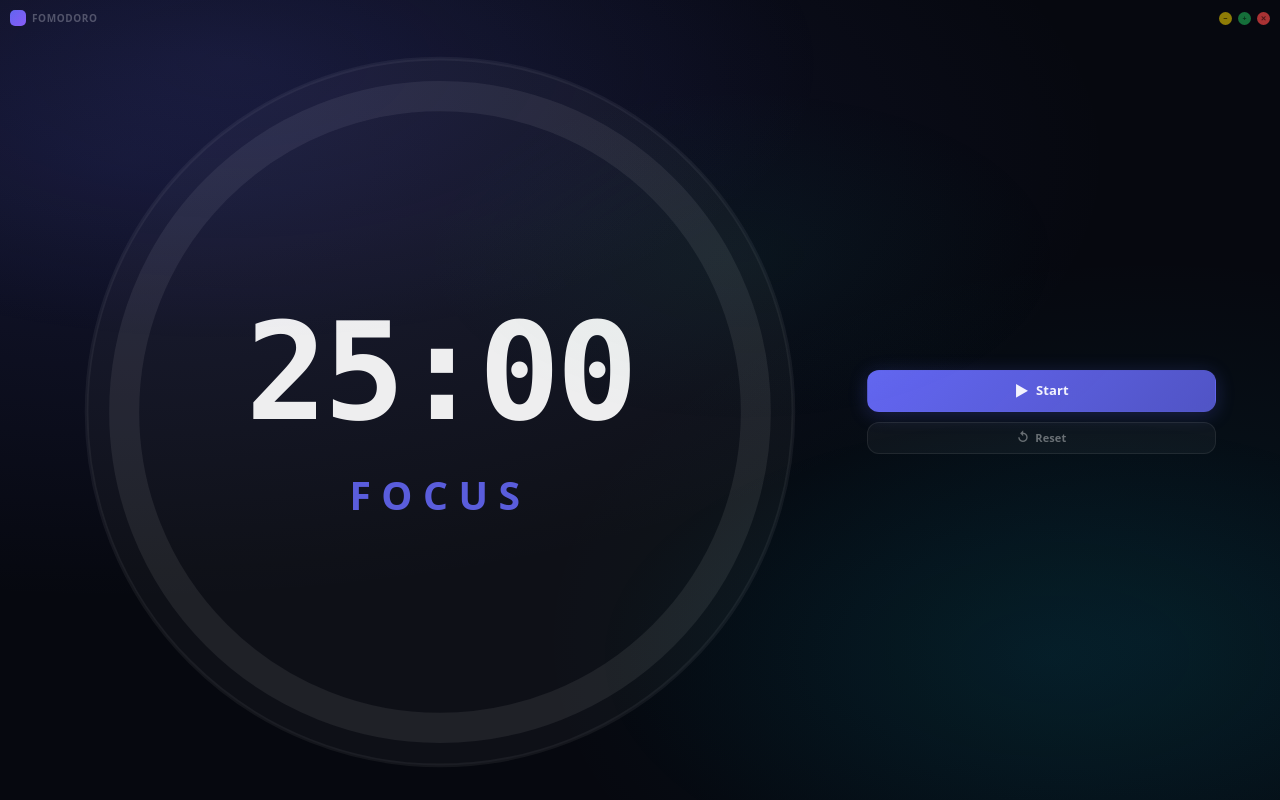
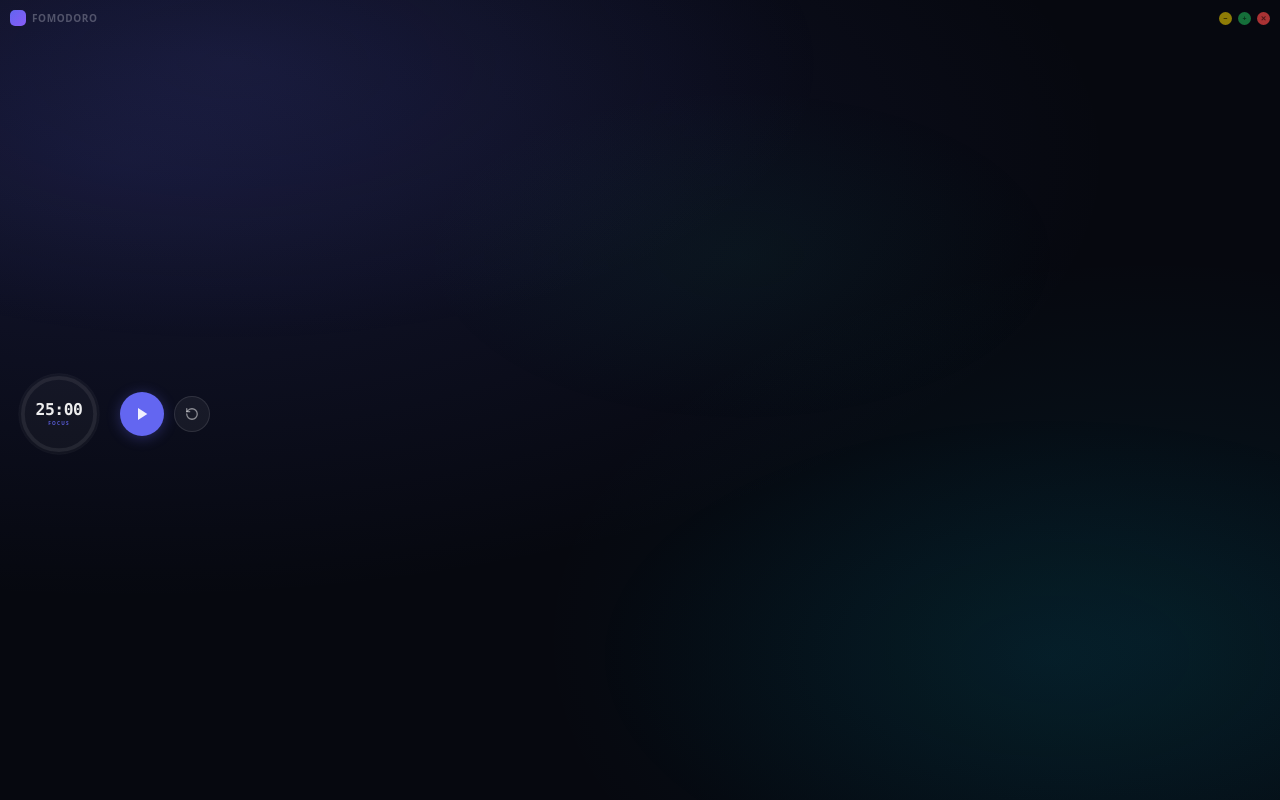
Before and after one commit to lakshy1/03-fomodoro, a Next.js app: page /timer in a window 1280 px wide. Built offline with nearby package versions, Linux system fonts and the light colour scheme.

Commit message:
Changes in Ring and loader

```diff
--- a/app/components/StudylinApp.tsx
+++ b/app/components/StudylinApp.tsx
@@ -25,6 +25,101 @@ const TodoList      = dynamic(() => import("./TodoList"),      { ssr: false });
 const AmbientSounds = dynamic(() => import("./AmbientSounds"), { ssr: false });
 const Notes         = dynamic(() => import("./Notes"),         { ssr: false });
 const KanbanBoard   = dynamic(() => import("./KanbanBoard"),   { ssr: false });
+
+// ─── Workspace loading screen ────────────────────────────────────────────────
+const LOADER_MESSAGES = [
+  "Preparing your workspace…",
+  "Syncing your sessions…",
+  "Loading your tasks…",
+  "Almost there…",
+  "Get ready to focus!",
+];
+const LOADER_DURATION = 5; // seconds
+const LOADER_R = 44;
+const LOADER_CIRC = 2 * Math.PI * LOADER_R;
+
+function WorkspaceLoader() {
+  const [tick, setTick] = useState(0);
+  useEffect(() => {
+    const id = setInterval(() => setTick((t) => t + 1), 1000);
+    return () => clearInterval(id);
+  }, []);
+  const elapsed = Math.min(tick, LOADER_DURATION);
+  const remaining = LOADER_DURATION - elapsed;
+  const progress = elapsed / LOADER_DURATION;
+  const dashOffset = LOADER_CIRC * (1 - progress);
+  const msgIdx = Math.min(elapsed, LOADER_MESSAGES.length - 1);
+
+  return (
+    <div
+      style={{
+        minHeight: "100vh",
+        display: "flex",
+        flexDirection: "column",
+        alignItems: "center",
+        justifyContent: "center",
+        gap: 24,
+        background:
+          "radial-gradient(1200px 600px at 20% 0%, var(--mesh-a), transparent), radial-gradient(800px 400px at 80% 20%, var(--mesh-b), transparent), var(--bg-base)",
+      }}
+    >
+      {/* Ring */}
+      <div style={{ position: "relative", width: 120, height: 120 }}>
+        <svg width="120" height="120" viewBox="0 0 120 120" style={{ overflow: "visible" }}>
+          {/* Track */}
+          <circle cx="60" cy="60" r={LOADER_R} fill="none" stroke="var(--glass-border)" strokeWidth="5" />
+          {/* Progress arc */}
+          <circle
+            cx="60" cy="60" r={LOADER_R}
+            fill="none"
+            stroke="var(--accent)"
+            strokeWidth="5"
+            strokeLinecap="round"
+            strokeDasharray={LOADER_CIRC}
+            strokeDashoffset={dashOffset}
+            className="ring-progress"
+            style={{
+              transition: "stroke-dashoffset 0.9s cubic-bezier(0.16,1,0.3,1)",
+              filter: "drop-shadow(0 0 8px var(--accent-glow))",
+            }}
+          />
+        </svg>
+        {/* Countdown number */}
+        <div
+          style={{
+            position: "absolute",
+            inset: 0,
+            display: "flex",
+            alignItems: "center",
+            justifyContent: "center",
+            fontFamily: "var(--font-mono), monospace",
+            fontSize: 36,
+            fontWeight: 700,
+            color: "var(--text-1)",
+            letterSpacing: "-1px",
+          }}
+        >
+          {remaining}
+        </div>
+      </div>
+
+      {/* Message */}
+      <p
+        key={msgIdx}
+        className="fade-in"
+        style={{
+          fontSize: 14,
+          fontWeight: 500,
+          color: "var(--text-2)",
+          letterSpacing: "0.02em",
+          margin: 0,
+        }}
+      >
+        {LOADER_MESSAGES[msgIdx]}
+      </p>
+    </div>
+  );
+}
 
 type Tab   = "pomodoro" | "tasks" | "sounds" | "notes" | "kanban";
 type Theme = "dark" | "light";
@@ -1510,21 +1605,7 @@ export default function StudylinApp() {
   const displayInitial = (displayName[0] || "U").toUpperCase();
 
   if (!authReady) {
-    return (
-      <div
-        style={{
-          minHeight: "100vh",
-          display: "flex",
-          alignItems: "center",
-          justifyContent: "center",
-          color: "var(--text-2)",
-          background:
-            "radial-gradient(1200px 600px at 20% 0%, var(--mesh-a), transparent), radial-gradient(800px 400px at 80% 20%, var(--mesh-b), transparent), var(--bg-base)",
-        }}
-      >
-        Loading your workspace...
-      </div>
-    );
+    return <WorkspaceLoader />;
   }
   const showSidebar = !isMobile || mobileOpen;
   const viewComponents: Record<View, React.ReactNode> = {
--- a/app/timer/page.tsx
+++ b/app/timer/page.tsx
@@ -162,176 +162,103 @@ export default function TimerPopupPage() {
           minHeight: 0,
           display: "flex",
           alignItems: "center",
-          gap: "4vw",
-          padding: "0 5vw min(12px, 4vh)",
+          gap: 18,
+          padding: "0 16px 8px",
+          overflow: "hidden",
         }}
       >
         {/* ── Ring dial ── */}
-        <div
-          style={{
-            flexShrink: 0,
-            height: "100%",
-            aspectRatio: "1 / 1",
-            display: "flex",
-            alignItems: "center",
-            justifyContent: "center",
-          }}
-        >
+        <div style={{ flexShrink: 0, width: 86, height: 86 }}>
           <svg
             width="100%"
             height="100%"
             viewBox="0 0 100 100"
             style={{
-              filter: running
-                ? `drop-shadow(0 0 10px ${color}55) drop-shadow(0 0 3px ${color}33)`
-                : "none",
+              filter: running ? `drop-shadow(0 0 8px ${color}55)` : "none",
               transition: "filter 0.6s ease",
               overflow: "visible",
             }}
           >
-            {/* Outer glass fill */}
-            <circle
-              cx="50" cy="50" r="47"
-              fill="rgba(255,255,255,0.032)"
-              stroke="rgba(255,255,255,0.055)"
-              strokeWidth="0.5"
-            />
-            {/* Track ring */}
+            <circle cx="50" cy="50" r="47" fill="rgba(255,255,255,0.032)" stroke="rgba(255,255,255,0.055)" strokeWidth="0.5"/>
+            <circle cx="50" cy="50" r={RADIUS} fill="none" stroke="rgba(255,255,255,0.07)" strokeWidth="4.5"/>
             <circle
               cx="50" cy="50" r={RADIUS}
-              fill="none"
-              stroke="rgba(255,255,255,0.07)"
-              strokeWidth="4"
-            />
-            {/* Progress arc */}
-            <circle
-              cx="50" cy="50" r={RADIUS}
-              fill="none"
-              stroke={color}
-              strokeWidth="4"
-              strokeLinecap="round"
-              strokeDasharray={CIRCUMFERENCE}
-              strokeDashoffset={dashOffset}
+              fill="none" stroke={color} strokeWidth="4.5" strokeLinecap="round"
+              strokeDasharray={CIRCUMFERENCE} strokeDashoffset={dashOffset}
               style={{
                 transform: "rotate(-90deg)",
-                transformOrigin: "50px 50px",
+                transformBox: "fill-box",
+                transformOrigin: "center",
                 transition: "stroke-dashoffset 0.85s ease, stroke 0.4s ease",
               }}
             />
-            {/* Time text */}
-            <text
-              x="50"
-              y="46"
-              textAnchor="middle"
-              dominantBaseline="middle"
-              fill="rgba(255,255,255,0.93)"
-              fontSize="18"
-              fontWeight="700"
-              fontFamily="ui-monospace, 'SF Mono', Consolas, monospace"
-              letterSpacing="-0.5"
-            >
+            <text x="50" y="46" textAnchor="middle" dominantBaseline="middle"
+              fill="rgba(255,255,255,0.93)" fontSize="19" fontWeight="700"
+              fontFamily="ui-monospace,'SF Mono',Consolas,monospace" letterSpacing="-0.5">
               {mins}:{secs}
             </text>
-            {/* Mode label */}
-            <text
-              x="50"
-              y="63"
-              textAnchor="middle"
-              fill={color}
-              fontSize="5.2"
-              fontWeight="600"
-              letterSpacing="1.4"
-              fontFamily="system-ui, sans-serif"
-              opacity="0.9"
-            >
+            <text x="50" y="63" textAnchor="middle"
+              fill={color} fontSize="5.5" fontWeight="600" letterSpacing="1.4" fontFamily="system-ui,sans-serif" opacity="0.9">
               {label}
             </text>
           </svg>
         </div>
 
-        {/* ── Action buttons ── */}
-        <div
-          style={{
-            flex: 1,
-            display: "flex",
-            flexDirection: "column",
-            gap: "min(10px, 3vh)",
-            minWidth: 0,
-          }}
-        >
-          {/* Start / Pause */}
+        {/* ── Action buttons — two circles side by side ── */}
+        <div style={{ display: "flex", alignItems: "center", gap: 10 }}>
+          {/* Play / Pause */}
           <button
             onClick={toggle}
             style={{
-              width: "100%",
-              padding: "min(10px, 3vh) 0",
-              borderRadius: "min(12px, 4vw)",
-              background: running
-                ? "rgba(99,102,241,0.16)"
-                : `linear-gradient(135deg, ${color} 0%, ${color}cc 100%)`,
-              border: running
-                ? "1px solid rgba(99,102,241,0.32)"
-                : "1px solid transparent",
-              color: "rgba(255,255,255,0.93)",
-              fontSize: "min(13px, 4.5vw, 5vh)",
-              fontWeight: 700,
+              width: 44, height: 44, borderRadius: "50%",
+              background: running ? "rgba(99,102,241,0.22)" : color,
+              border: `1.5px solid ${running ? "rgba(99,102,241,0.4)" : "transparent"}`,
+              display: "flex", alignItems: "center", justifyContent: "center",
               cursor: "pointer",
-              display: "flex",
-              alignItems: "center",
-              justifyContent: "center",
-              gap: "min(7px, 2vw)",
-              boxShadow: running ? "none" : `0 3px 18px ${color}44, 0 1px 4px rgba(0,0,0,0.3)`,
-              transition: "all 0.22s ease",
-              letterSpacing: "0.01em",
-            }}
-            onMouseEnter={e => {
-              if (!running) (e.currentTarget as HTMLElement).style.transform = "translateY(-1px)";
-            }}
-            onMouseLeave={e => {
-              (e.currentTarget as HTMLElement).style.transform = "translateY(0)";
+              boxShadow: running ? "none" : `0 2px 14px ${color}55`,
+              transition: "all 0.18s ease",
+              padding: 0, flexShrink: 0,
             }}
           >
-            <span style={{ fontSize: "min(15px, 5vw, 5.5vh)", lineHeight: 1 }}>
-              {running ? "⏸" : "▶"}
-            </span>
-            <span>{running ? "Pause" : "Start"}</span>
+            {running ? (
+              <svg width="16" height="16" viewBox="0 0 24 24" fill="rgba(255,255,255,0.9)">
+                <rect x="6" y="4" width="4" height="16" rx="1"/>
+                <rect x="14" y="4" width="4" height="16" rx="1"/>
+              </svg>
+            ) : (
+              <svg width="16" height="16" viewBox="0 0 24 24" fill="rgba(255,255,255,0.9)">
+                <polygon points="6,3 20,12 6,21"/>
+              </svg>
+            )}
           </button>
 
           {/* Reset */}
           <button
             onClick={reset}
             style={{
-              width: "100%",
-              padding: "min(7px, 2.2vh) 0",
-              borderRadius: "min(12px, 4vw)",
-              background: "rgba(255,255,255,0.04)",
-              border: "1px solid rgba(255,255,255,0.08)",
-              color: "rgba(255,255,255,0.38)",
-              fontSize: "min(11px, 3.8vw, 4.5vh)",
-              fontWeight: 600,
+              width: 36, height: 36, borderRadius: "50%",
+              background: "rgba(255,255,255,0.05)",
+              border: "1.5px solid rgba(255,255,255,0.10)",
+              display: "flex", alignItems: "center", justifyContent: "center",
               cursor: "pointer",
-              display: "flex",
-              alignItems: "center",
-              justifyContent: "center",
-              gap: "min(6px, 2vw)",
-              transition: "all 0.2s ease",
-              letterSpacing: "0.01em",
+              transition: "all 0.18s ease",
+              padding: 0, flexShrink: 0,
             }}
             onMouseEnter={e => {
               const el = e.currentTarget as HTMLElement;
-              el.style.background = "rgba(255,255,255,0.07)";
-              el.style.color = "rgba(255,255,255,0.62)";
-              el.style.borderColor = "rgba(255,255,255,0.14)";
+              el.style.background = "rgba(255,255,255,0.10)";
+              el.style.borderColor = "rgba(255,255,255,0.18)";
             }}
             onMouseLeave={e => {
               const el = e.currentTarget as HTMLElement;
-              el.style.background = "rgba(255,255,255,0.04)";
-              el.style.color = "rgba(255,255,255,0.38)";
-              el.style.borderColor = "rgba(255,255,255,0.08)";
+              el.style.background = "rgba(255,255,255,0.05)";
+              el.style.borderColor = "rgba(255,255,255,0.10)";
             }}
           >
-            <span style={{ fontSize: "min(13px, 4.5vw, 5vh)", lineHeight: 1 }}>↺</span>
-            <span>Reset</span>
+            <svg width="14" height="14" viewBox="0 0 24 24" fill="none" stroke="rgba(255,255,255,0.5)" strokeWidth="2.2" strokeLinecap="round" strokeLinejoin="round">
+              <path d="M3 12a9 9 0 1 0 9-9 9.75 9.75 0 0 0-6.74 2.74L3 8"/>
+              <path d="M3 3v5h5"/>
+            </svg>
           </button>
         </div>
       </div>
```
Also changed, not shown: app/components/PomodoroTimer.tsx (+42 -48 lines), app/globals.css (+0 -8 lines).
